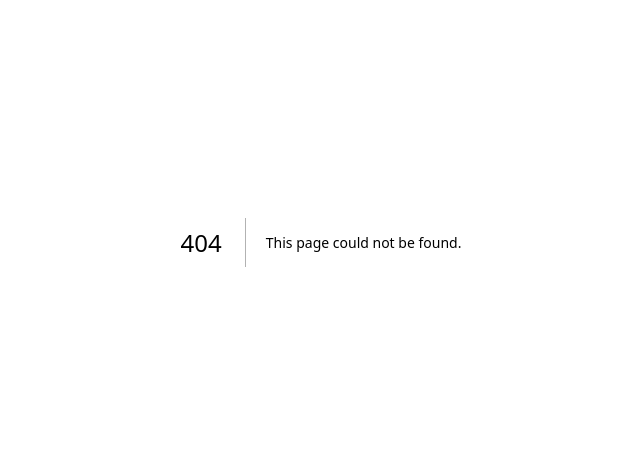
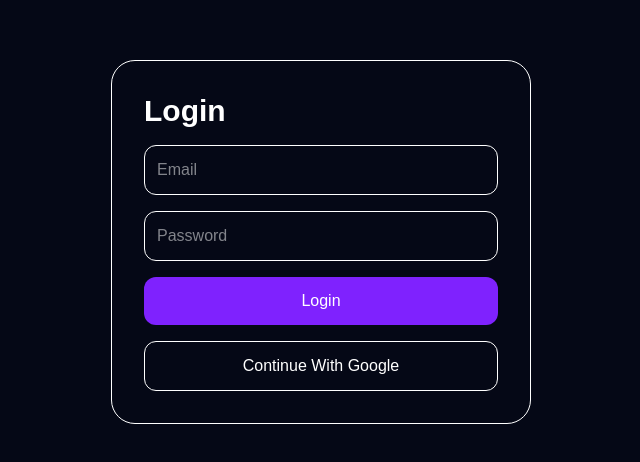
Before and after one commit to suyogvedak/veribid-platform, a Next.js app: page /auth/login in a window 1280 px wide. Before the commit this address had no page. Shown: the part 158-620 px from the top of the page, without its empty margins (319-959 px from the left). Built offline with nearby package versions, Linux system fonts and the light colour scheme.

Commit message:
feat: add login page with form handling and Google sign-in option

```diff
--- /dev/null
+++ b/src/app/auth/login/page.tsx
@@ -0,0 +1,96 @@
+"use client";
+
+import { signIn } from "next-auth/react";
+
+import { useState } from "react";
+
+export default function LoginPage() {
+  const [email, setEmail] =
+    useState("");
+
+  const [password, setPassword] =
+    useState("");
+
+  async function handleLogin(
+    e: React.FormEvent<HTMLFormElement>
+  ) {
+    e.preventDefault();
+
+    await signIn("credentials", {
+      email,
+      password,
+
+      callbackUrl: "/dashboard",
+    });
+  }
+
+  return (
+    <main className="min-h-screen flex items-center justify-center">
+      <form
+        onSubmit={handleLogin}
+        className="
+          flex
+          flex-col
+          gap-4
+          w-[420px]
+          p-8
+          rounded-3xl
+          border
+        "
+      >
+        <h1 className="text-3xl font-bold">
+          Login
+        </h1>
+
+        <input
+          type="email"
+          placeholder="Email"
+          value={email}
+          onChange={(e) =>
+            setEmail(e.target.value)
+          }
+          className="p-3 border rounded-xl"
+        />
+
+        <input
+          type="password"
+          placeholder="Password"
+          value={password}
+          onChange={(e) =>
+            setPassword(e.target.value)
+          }
+          className="p-3 border rounded-xl"
+        />
+
+        <button
+          type="submit"
+          className="
+            bg-violet-600
+            text-white
+            py-3
+            rounded-xl
+          "
+        >
+          Login
+        </button>
+
+        <button
+          type="button"
+          onClick={() =>
+            signIn("google", {
+              callbackUrl:
+                "/dashboard",
+            })
+          }
+          className="
+            border
+            py-3
+            rounded-xl
+          "
+        >
+          Continue With Google
+        </button>
+      </form>
+    </main>
+  );
+}
```
